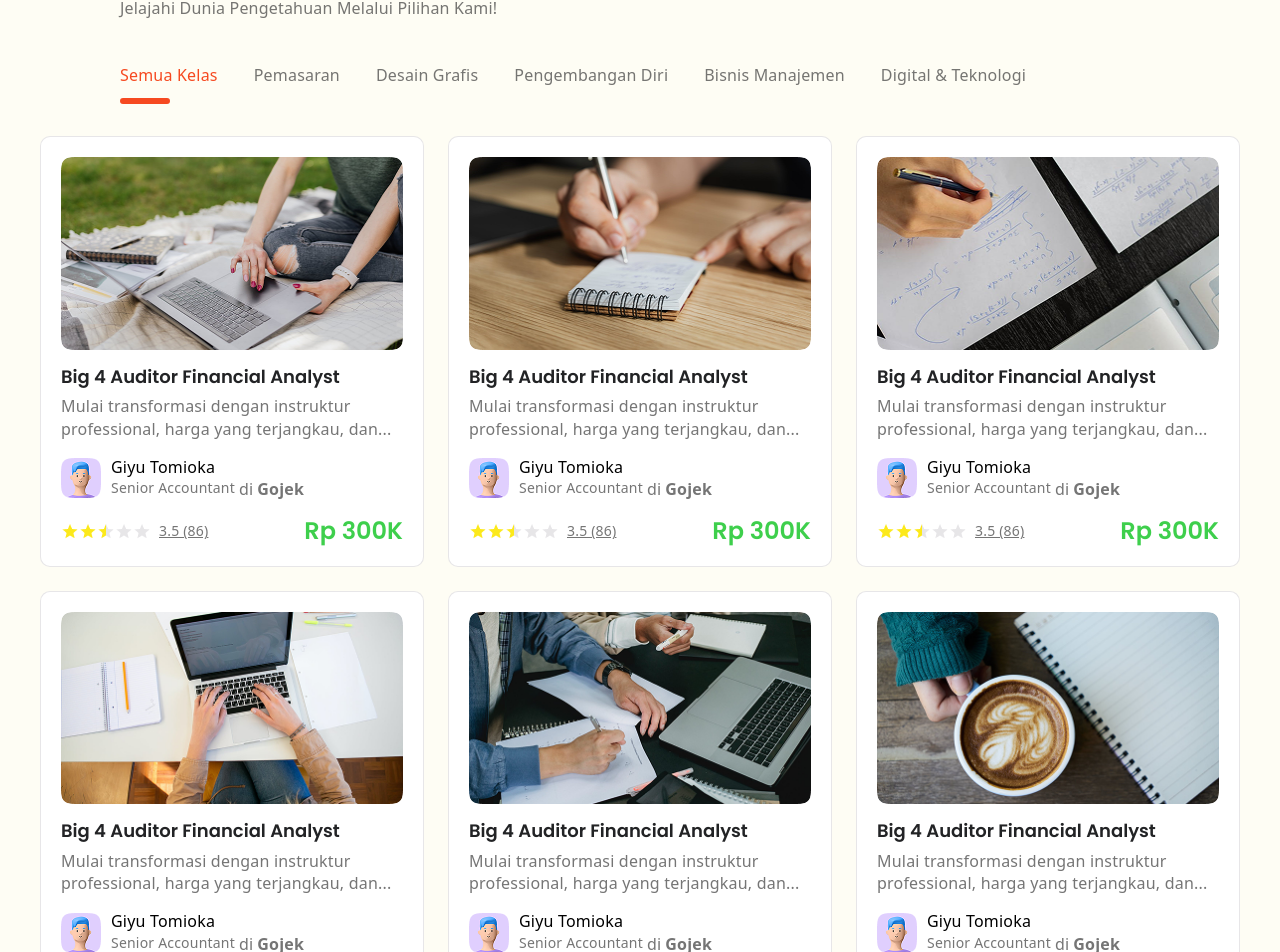
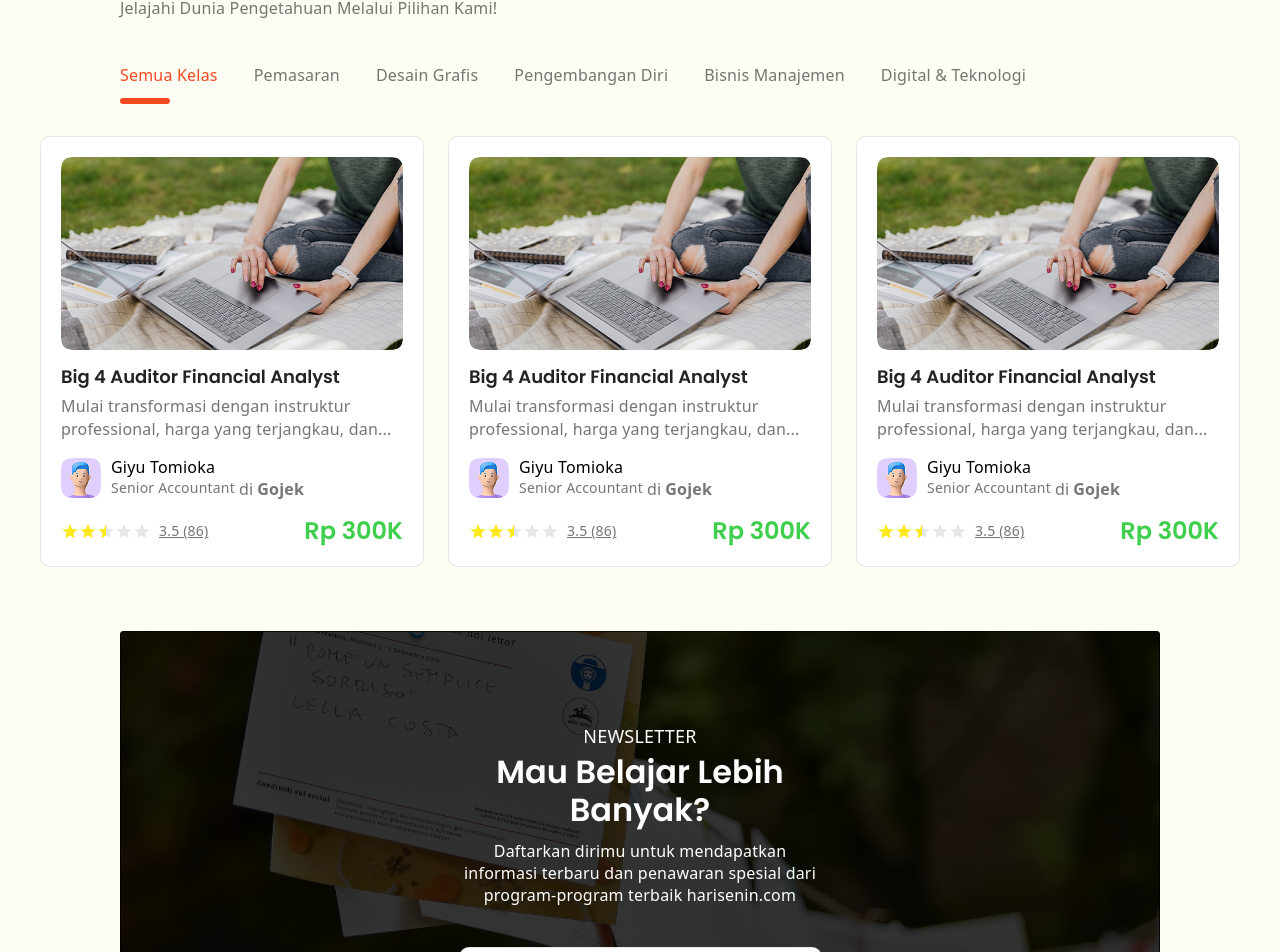
Before and after one commit to budiwputra/videobelajar-react-js, a React app: page /home in a window 1280 px wide. Shown: the part 932-1884 px from the top of the page. Built offline with nearby package versions, Linux system fonts and the light colour scheme; the HTML template or start-up script is replaced by a standard one.

Commit message:
product-state

```diff
--- a/package.json
+++ b/package.json
@@ -16,7 +16,8 @@
     "react": "^19.1.1",
     "react-dom": "^19.1.1",
     "react-router": "^7.8.1",
-    "tailwindcss": "^4.1.12"
+    "tailwindcss": "^4.1.12",
+    "zustand": "^5.0.8"
   },
   "devDependencies": {
     "@eslint/js": "^9.33.0",
--- a/src/components/models/Card.jsx
+++ b/src/components/models/Card.jsx
@@ -4,9 +4,12 @@ import BodyLarge from '../elements/BodyLarge.jsx'
 import BodyMedium from '../elements/BodyMedium.jsx'
 import BodyRegular from '../elements/BodyRegular.jsx'
 import HeadingSemiBold from '../elements/HeadingSemiBold.jsx'
-import product from '../../store/product.js'
+import useProductStore from '../../store/useProductStore.js'
+import productImg from '../../assets/card.png'
+
 
 const Card = () => {
+    const product = useProductStore( (state) => state.product )
 
     return (
         <div className='flex flex-col items-center justify-center w-full gap-[20px] sm:gap-[24px]
@@ -18,13 +21,13 @@ const Card = () => {
                 <div className='flex flex-row sm:grid gap-[12px] sm:gap-[16px] items-center'>
 
                 <div>
-                <img className='w-[100px] sm:w-[344px] aspect-square sm:aspect-16/9 object-cover object-center rounded-[10px]' src={e.picture} alt={e.alt} />
+                <img className='w-[100px] sm:w-[344px] aspect-square sm:aspect-16/9 object-cover object-center rounded-[10px]' src={productImg} alt="product" />
                 </div>
 
                 <div className='flex flex-col gap-[8px] sm:gap-[16px]'>
                 <div className='flex flex-col gap-[8px]'>
                 <HeadingSemiBold size="card" className="text-left">{e.title}</HeadingSemiBold>
-                <BodyMedium className="hidden sm:block sm:text-base text-dark-secondary">Mulai transformasi dengan instruktur professional, harga yang terjangkau, dan...</BodyMedium>
+                <BodyMedium className="hidden sm:block sm:text-base text-dark-secondary">{e.desc}</BodyMedium>
                 </div>
 
                 <div className='flex flex-row w-full items-center gap-[10px] '>
--- a/src/components/models/HeaderHome.jsx
+++ b/src/components/models/HeaderHome.jsx
@@ -16,7 +16,7 @@ const HeaderHome = () => {
             sm:px-[120px] sm:py-[12px] '>
                 <img onClick={() => {navigate('/home')}} className='w-[152px] sm:w-[237px] cursor-pointer' src={videoLogo} alt="videobelajar" />
                 <div className='hidden sm:flex sm:flex-row gap-[36px]'>
-                <ButtonMenu className=" hover:text-primary " onClick={() => navigate('/dashboard')}>Dashboard</ButtonMenu>
+                <ButtonMenu className=" hover:text-primary " onClick={() => navigate('/dashboard')}>[Dashboard]</ButtonMenu>
                 <ButtonMenu onClick={() => {navigate('category')}} className="flex items-center gap-[36px] hover:text-primary">Kategori
                     </ButtonMenu>
                     <img className='cursor-pointer' onClick={() => setOpen(!open)} src={avaPic} alt="profile" />
--- a/src/pages/Home.jsx
+++ b/src/pages/Home.jsx
@@ -8,12 +8,9 @@ import NavBar from "../components/models/NavBar.jsx"
 import SecondaryButton from "../components/elements/SecondaryButton.jsx"
 import '../App.css'
 import Card from "../components/models/Card.jsx"
-import { Outlet } from "react-router"
 import { useState } from "react"
 import product from "../store/product.js"
 import { useNavigate } from "react-router"
-import avaCard from '../assets/avacard.png'
-import ratings from '../assets/ratings.png'
 import BodyLarge from "../components/elements/BodyLarge.jsx"
 
 const App = () => {
@@ -65,51 +62,7 @@ const App = () => {
         </div>
         <div className="w-full">
 
-
-        <div className='flex flex-col items-center justify-center w-full gap-[20px] sm:gap-[24px]
-        sm:grid sm:grid-cols-[auto_auto] lg:grid-cols-[auto_auto_auto] 2xl:grid-cols-[auto_auto_auto_auto] '>
-        {filteredProducts.map((item, index) => (
-            <div key={index} className="border border-other-border flex flex-col items-center justify-center w-[320px] sm:w-[384px] p-[16px] sm:p-[20px]
-            gap-[16px] rounded-[10px] bg-white cursor-pointer">
-            <div className='flex flex-col gap-[9px] sm:gap-[16px] justify-center'>
-                <div className='flex flex-row sm:grid gap-[12px] sm:gap-[16px] items-center'>
-
-                <div>
-                <img className='w-[100px] sm:w-[344px] aspect-square sm:aspect-16/9 object-cover object-center rounded-[10px]' src={item.picture} alt={item.alt} />
-                </div>
-
-                <div className='flex flex-col gap-[8px] sm:gap-[16px]'>
-                <div className='flex flex-col gap-[8px]'>
-                <HeadingSemiBold size="card" className="text-left">{item.title}</HeadingSemiBold>
-                <BodyMedium className="hidden sm:block sm:text-base text-dark-secondary">Mulai transformasi dengan instruktur professional, harga yang terjangkau, dan...</BodyMedium>
-                </div>
-
-                <div className='flex flex-row w-full items-center gap-[10px] '>
-                    <img className='w-[36px] aspect-square sm:w-[40px] sm:aspect-square' src={avaCard} alt="Avatar" />
-                    <div className='flex flex-col'>
-                    <BodyMedium className="text-sm sm:text-base">Giyu Tomioka</BodyMedium>
-                    <div className='flex flex-row gap-[4px]'>
-                    <BodyRegular className="text-xs sm:text-sm text-dark-secondary">Senior Accountant</BodyRegular>
-                    <BodyRegular className="hidden sm:inline text-dark-secondary">di</BodyRegular>
-                    <BodyLarge className="text-dark-secondary hidden sm:inline">Gojek</BodyLarge>
-                    </div>
-                    </div>
-                </div>
-                </div>
-                </div>
-                <div className='flex flex-row items-center justify-between w-full'>
-                    <div className='flex flex-row items-center gap-[8px]'>
-                    <img src={ratings} alt="" />
-                    <BodyMedium className="text-xs sm:text-sm text-dark-secondary underline">3.5 (86)</BodyMedium>
-                    </div>
-                    <HeadingSemiBold size="price" className="text-primary">{item.price}</HeadingSemiBold>
-                </div>
-            </div>
-            </div>
-        ))}
-        </div>
-
-
+          <Card/>
 
         </div>
       </div>
--- a/src/pages/ProductEntry.jsx
+++ b/src/pages/ProductEntry.jsx
@@ -1,8 +1,39 @@
+import useProductStore from "../store/useProductStore"
+import { useNavigate } from "react-router"
+import { useState } from "react"
+
 const ProductEntry = () => {
+    const navigate = useNavigate()
+    const setProduct = useProductStore((state) => state.setProduct )
     return (
         <div className="h-full p-[36px] ">
         <div className="h-full border border-other-border rounded-sm bg-gray-300 flex p-[36px]">
-            <label htmlFor="">Title</label>
+            <form onSubmit={(e) => {
+                e.preventDefault()
+                setProduct({
+                    title : e.target.title.value,
+                    category : e.target.category.value,
+                    desc : e.target.desc.value,
+                    price : e.target.price.value
+                })
+                navigate('/dashboard/product-list')
+            }} className="flex flex-col gap-[10px]" action="">
+                <label htmlFor="">Title</label>
+                <input className="border" name="title" type="text" placeholder="Masukkan Title" />
+                <label htmlFor="">Category</label>
+                <select className="border" name="category" id="">
+                    <option value="Pemasaran">Pemasaran</option>
+                    <option value="Desain">Desain Grafis</option>
+                    <option value="Pengembangan Diri">Pengembangan Diri</option>
+                    <option value="Bisnis Manajemen">Bisnis Manajemen</option>
+                    <option value="Digital & Teknologi">Digital & Teknologi</option>
+                </select>
+                <label htmlFor="">Description</label>
+                <textarea className="border" defaultValue="Mulai transformasi dengan instruktur professional, harga yang terjangkau, dan..." name="desc" id="desc"></textarea>
+                <label htmlFor="">Price</label>
+                <input placeholder="Masukkan harga" className="border" name="price" type="text" />
+                <button className="border" type="submit">Submit</button>
+            </form>
         </div>
         </div>
     )
--- a/src/pages/ProductList.jsx
+++ b/src/pages/ProductList.jsx
@@ -1,9 +1,14 @@
-import BodyMedium from "../components/elements/BodyMedium"
+import useProductStore from "../store/useProductStore"
+import Card from "../components/models/Card"
+
+
 const ProductList = () => {
+    const product = useProductStore((state) => state.product)
+
     return (
         <div className="h-full p-[36px] ">
         <div className="h-full border border-other-border rounded-sm flex p-[36px]">
-            <BodyMedium>Product List</BodyMedium>
+            <Card/>
         </div>
         </div>
     )
--- /dev/null
+++ b/src/store/useProductStore.js
@@ -0,0 +1,30 @@
+import { create } from "zustand";
+import { persist, createJSONStorage } from "zustand/middleware";
+
+const useProductStore = create(persist((set) => ({
+    product : [{
+        title : 'Big 4 Auditor Financial Analyst',
+        category : 'Pemasaran',
+        desc : 'Mulai transformasi dengan instruktur professional, harga yang terjangkau, dan...',
+        price : 'Rp 300K'
+        },
+        {
+        title : 'Big 4 Auditor Financial Analyst',
+        category : 'Desain Grafis',
+        desc : 'Mulai transformasi dengan instruktur professional, harga yang terjangkau, dan...',
+        price : 'Rp 300K'
+        },
+        {
+        title : 'Big 4 Auditor Financial Analyst',
+        category : 'Pengembangan Diri',
+        desc : 'Mulai transformasi dengan instruktur professional, harga yang terjangkau, dan...',
+        price : 'Rp 300K'
+        }
+    ],
+    setProduct : (data) => set((state) => ({product : [data, ...state.product]}))
+}), {
+    name : 'product',
+    storage : createJSONStorage( () => localStorage)
+}))
+
+export default useProductStore
```
Also changed, not shown: 1 other file (tests, documents, lock files or other folders).
